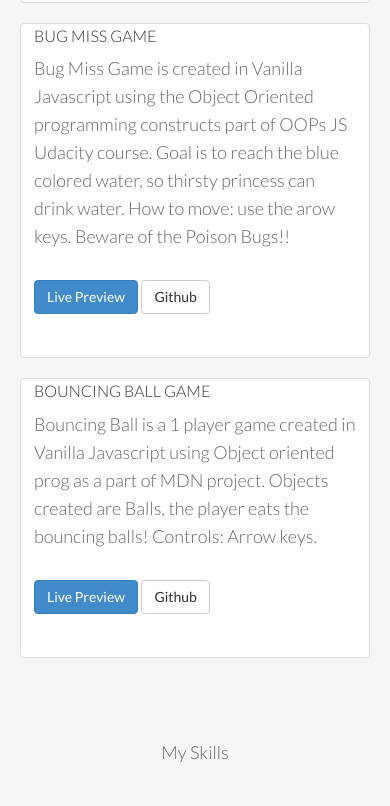
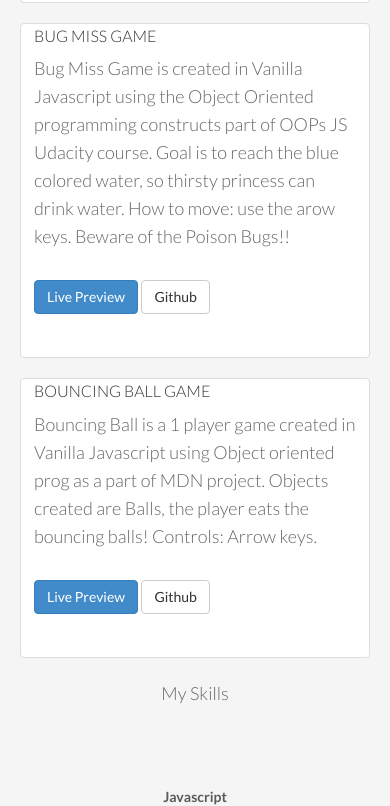
Before and after one commit to akash2016/Resume, a plain HTML site: page index.html in a window 390 px wide. Shown: the part 2379-3185 px from the top of the page. Drawn offline with Linux system fonts and the light colour scheme; files whose address does not match are found by name.

Commit message:
Update index.html
Changed style

```diff
--- a/index.html
+++ b/index.html
@@ -132,7 +132,7 @@
                         </div>
                     </div>
                 </div>
-                <div class="col-sm-6 portfolio-item" style="padding-right: 35px;padding-left: 35px">
+                <div class="col-sm-6 portfolio-item" style="padding-right: 35px;padding-left: 35px; height:241px">
                     <div class="thumbnail">
                         <!-- <img src="..." alt="..."> -->
                         <div class="caption">
```
